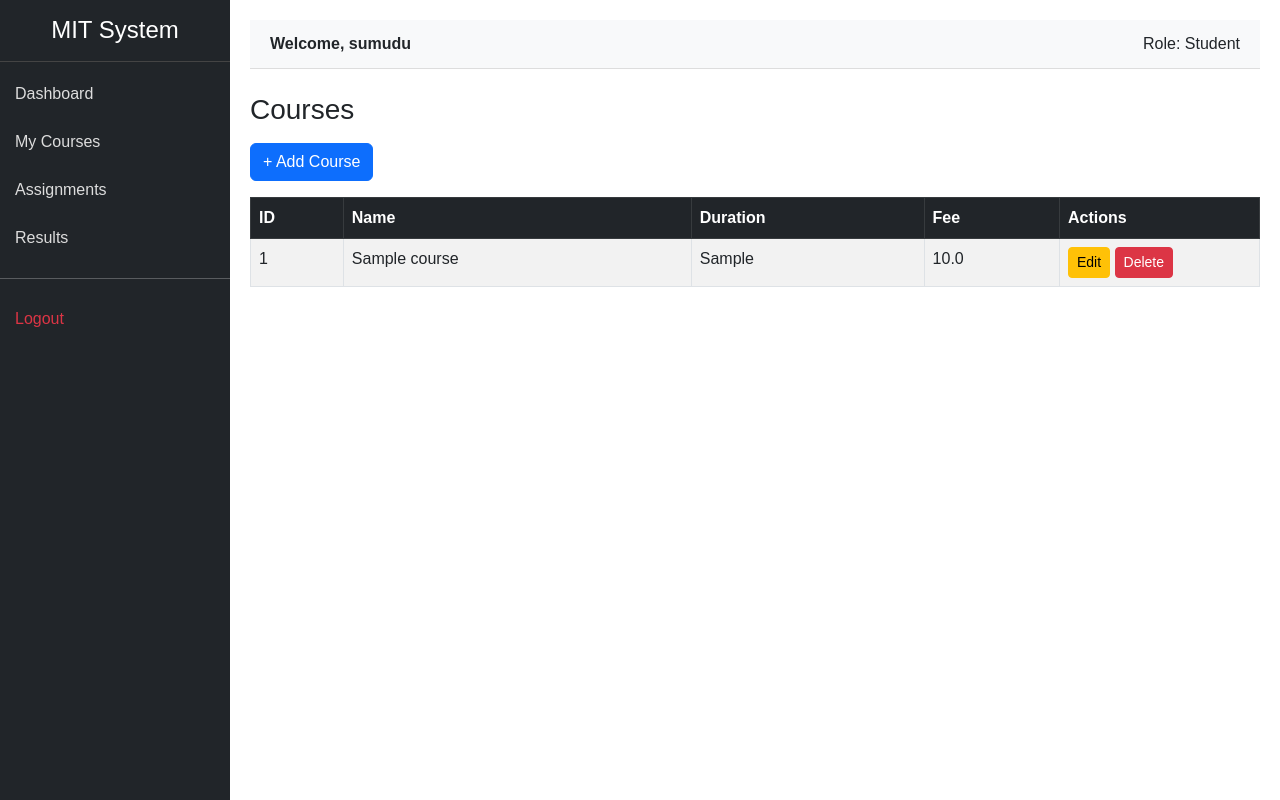
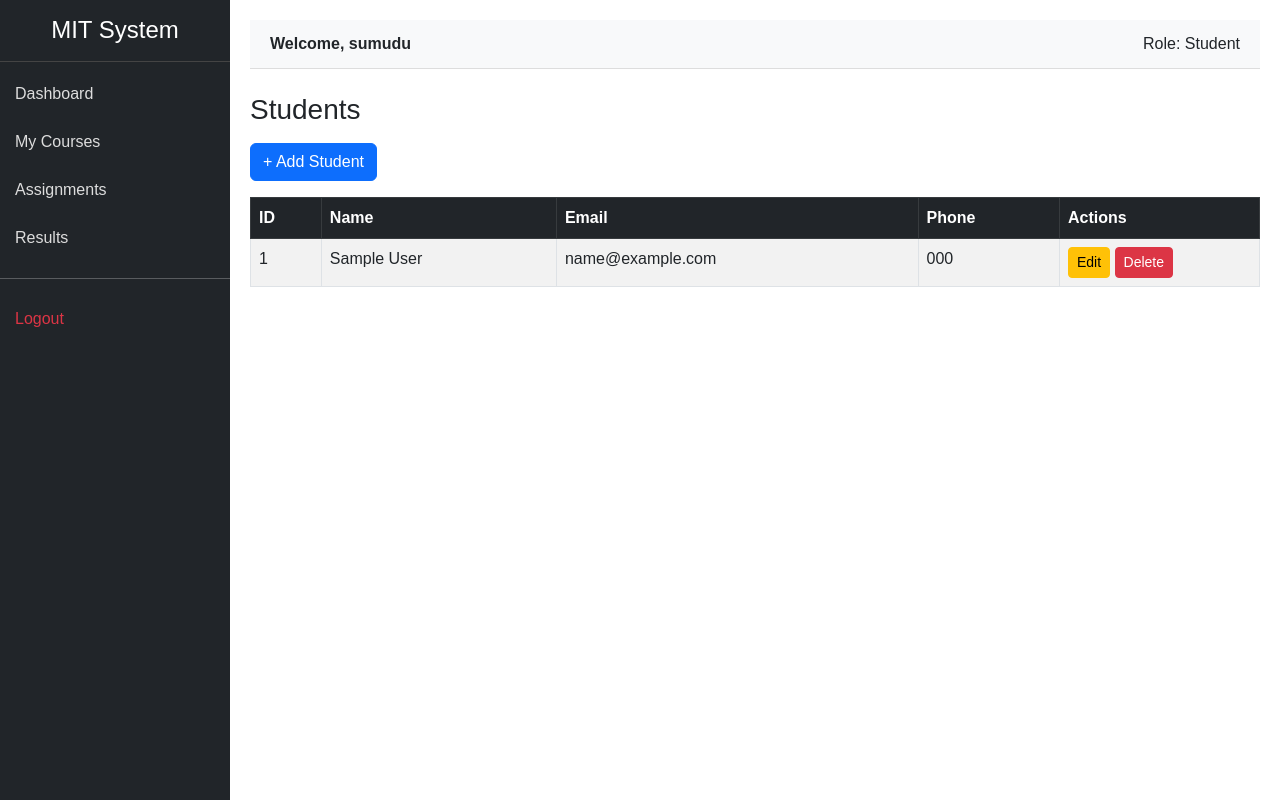
Before and after one commit to sumuduedu/mitweb, a Flask app: template app/templates/students/list.html in a window 1280 px wide. Run offline with Flask 3, Linux system fonts and the light colour scheme; the template is opened without the code that fills it: values that come from a table or form of the project are taken from there, others are empty; a user stored in the database is signed in; tables that the repository leaves empty hold one stand-in row (values such as "Sample post").

```diff
--- a/app/templates/auth/login.html
+++ b/app/templates/auth/login.html
@@ -28,7 +28,9 @@
         <button class="btn btn-primary w-100">Login</button>
 
     </form>
-
+<div class="mt-3 text-center">
+    <a href="{{ url_for('auth.signup') }}">Create new account</a>
+</div>
 </div>
 
 {% endblock %}
--- a/app/templates/students/list.html
+++ b/app/templates/students/list.html
@@ -2,10 +2,10 @@
 
 {% block content %}
 
-<h3 class="mb-3">Courses</h3>
+<h3 class="mb-3">Students</h3>
 
-<a href="{{ url_for('courses.add_course') }}" class="btn btn-primary mb-3">
-    + Add Course
+<a href="{{ url_for('students.add_student') }}" class="btn btn-primary mb-3">
+    + Add Student
 </a>
 
 <!-- Flash Messages -->
@@ -20,39 +20,38 @@
         <tr>
             <th>ID</th>
             <th>Name</th>
-            <th>Duration</th>
-            <th>Fee</th>
+            <th>Email</th>
+            <th>Phone</th>
             <th width="200">Actions</th>
         </tr>
     </thead>
+
     <tbody>
+        {% for s in students %}
+        <tr>
+            <td>{{ s.id }}</td>
+            <td>{{ s.name }}</td>
+            <td>{{ s.email }}</td>
+            <td>{{ s.phone }}</td>
+            <td>
 
-        {% for c in courses %}
-        <tr>
-            <td>{{ c.id }}</td>
-            <td>{{ c.name }}</td>
-            <td>{{ c.duration }}</td>
-            <td>{{ c.fee }}</td>
-            <td>
-                <!-- Edit -->
-                <a href="{{ url_for('courses.edit_course', id=c.id) }}"
+                <a href="{{ url_for('students.edit_student', id=s.id) }}"
                    class="btn btn-warning btn-sm">
                    Edit
                 </a>
 
-                <!-- Delete (POST method) -->
-                <form action="{{ url_for('courses.delete_course', id=c.id) }}"
+                <form action="{{ url_for('students.delete_student', id=s.id) }}"
                       method="POST"
                       style="display:inline;">
                     <button class="btn btn-danger btn-sm"
-                            onclick="return confirm('Are you sure?')">
+                            onclick="return confirm('Delete this student?')">
                         Delete
                     </button>
                 </form>
+
             </td>
         </tr>
         {% endfor %}
-
     </tbody>
 </table>
 
```
Also changed, not shown: app/routes/auth.py (+35 -0 lines), app/templates/students/add.html (+10 -9 lines), app/templates/students/edit.html (+10 -9 lines), instance/database.db.
